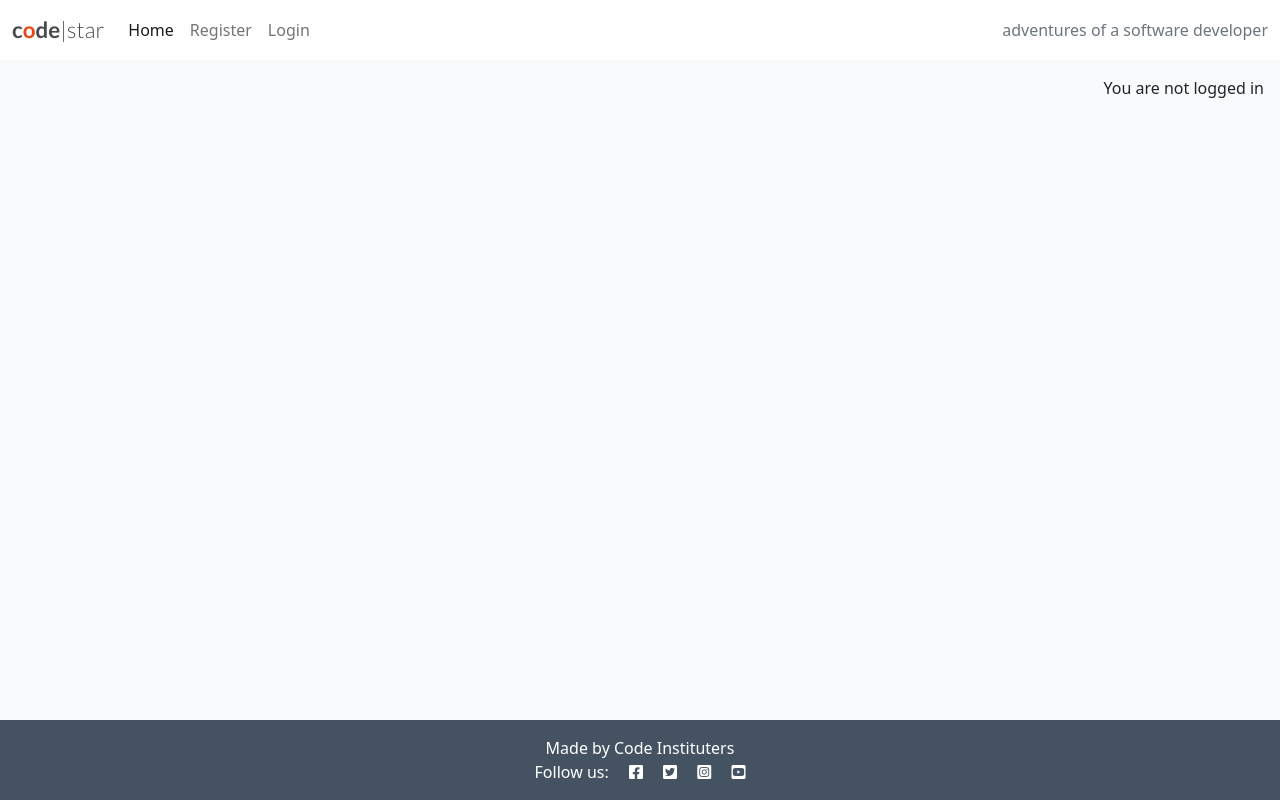
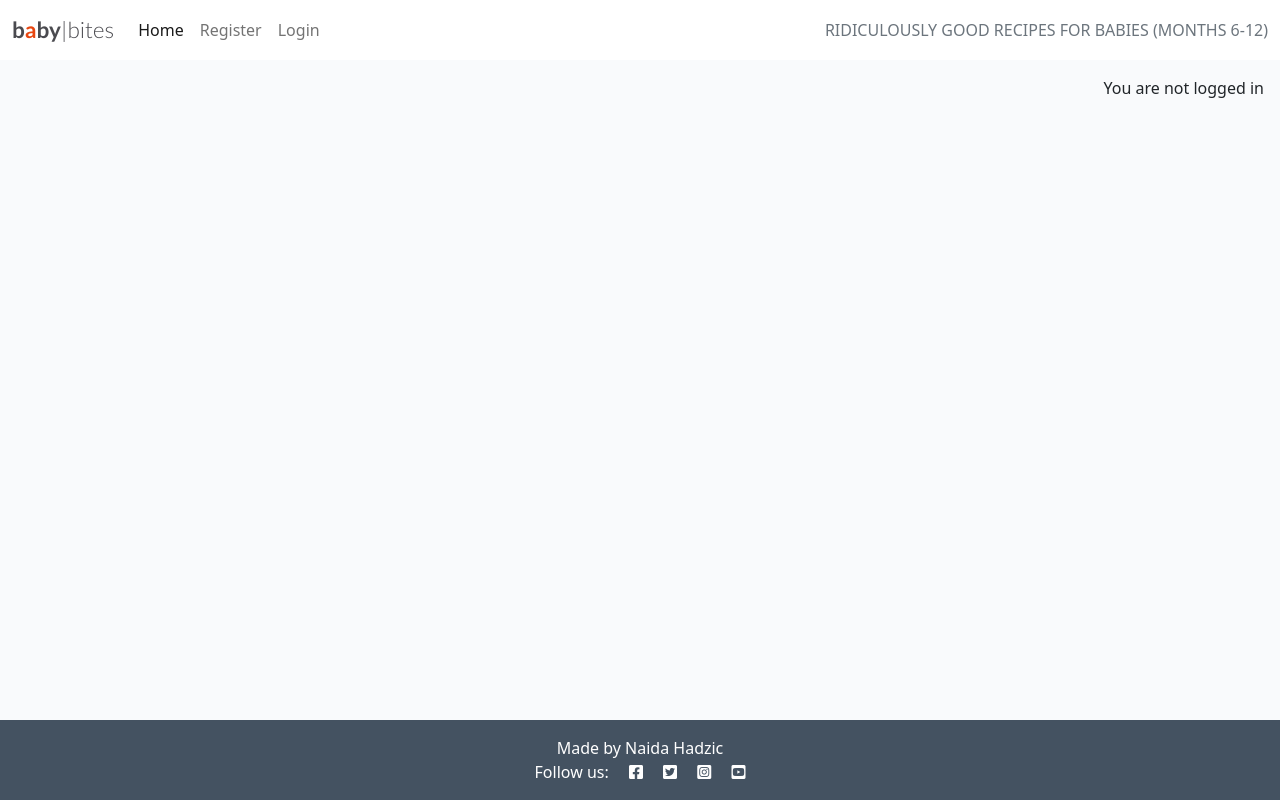
Before and after one commit to Naida1710/baby_bites, a Django app: page / in a window 1280 px wide. Run offline with Django 5.2, Linux system fonts and the light colour scheme; data that the repository does not hold is empty; parts of the project's set-up code (start-up, migrations or seed data) failed here and were passed over; some libraries are stand-ins or nearby versions.

Commit message:
Change the logo name and hover background for posts

```diff
--- a/baby_bites/templates/base.html
+++ b/baby_bites/templates/base.html
@@ -44,8 +44,8 @@
     <!-- Navigation -->
     <nav class="navbar navbar-expand-lg navbar-light bg-white">
         <div class="container-fluid">
-            <a class="navbar-brand" href="{% url 'home' %}"><span class="brand">c<span class="red-o">o</span>de<span
-                        class="thin">|star</span></span></a>
+            <a class="navbar-brand" href="{% url 'home' %}"><span class="brand">b<span class="red-o">a</span>by<span
+                        class="thin">|bites</span></span></a>
             <button class="navbar-toggler" type="button" data-bs-toggle="collapse" data-bs-target="#navbarText"
                 aria-controls="navbarText" aria-expanded="false" aria-label="Toggle navigation">
                 <span class="navbar-toggler-icon"></span>
@@ -73,7 +73,7 @@
                     {% endif %}
                 </ul>
                 <span class="navbar-text text-muted">
-                    adventures of a software developer
+                    RIDICULOUSLY GOOD RECIPES FOR BABIES (MONTHS 6-12)
                 </span>
             </div>
         </div>
@@ -95,7 +95,7 @@
     <!-- Footer -->
     <footer class="footer mt-auto py-3 dark-bg">
         <p class="m-0 text-center text-white"> {% block copyright %}
-            Made by Code Instituters
+            Made by Naida Hadzic
         {% endblock copyright %}</p>
         <p class="m-0 text-center text-white">Follow us: <i class="fab fa-facebook-square ms-3"></i>
             <i class="fab fa-twitter-square ms-3"></i>
--- a/static/css/style.css
+++ b/static/css/style.css
@@ -98,7 +98,7 @@ body {
 
 .post-link:hover,
 .page-link {
-    color: #E84610;
+    color: blue;
 }
 
 .post-title {
```
